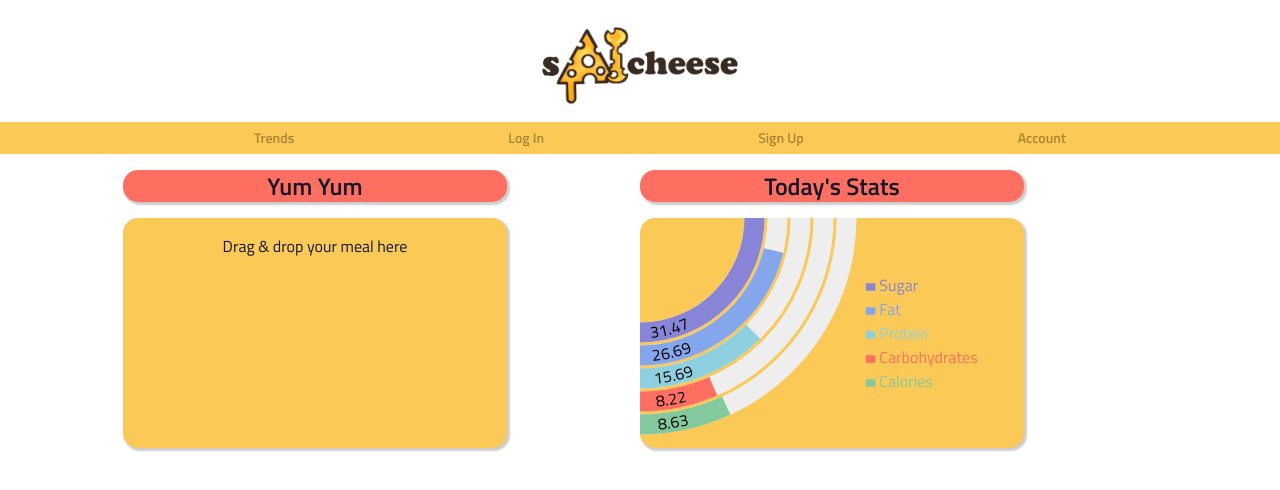
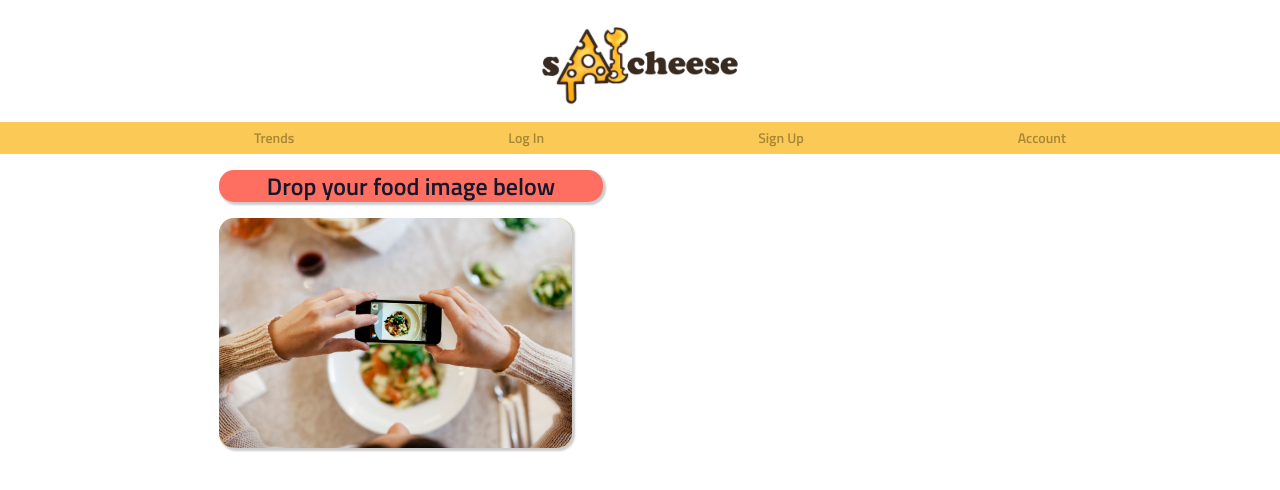
Before and after one commit to CanadianWall/bryce-borer-capstone, a React (Create React App) app: page / in a window 1280 px wide. Shown: the top 490 px of the page. Built offline with nearby package versions, Linux system fonts and the light colour scheme.

Commit message:
added a chart for the Trends page. Need to use real data next

```diff
--- a/src/components/Chart/Chart.js
+++ b/src/components/Chart/Chart.js
@@ -1,6 +1,6 @@
 import "./Chart.scss";
 import axios from "axios";
-import React, { PureComponent, useEffect } from 'react';
+import React, { PureComponent, useEffect, useState } from 'react';
 import { RadialBarChart, RadialBar, Legend, PolarAngleAxis, ResponsiveContainer } from 'recharts';
 
 
@@ -8,45 +8,61 @@ import { RadialBarChart, RadialBar, Legend, PolarAngleAxis, ResponsiveContainer
 const Chart = (props) => {
 
   const baseUrl = "http://localhost:8080";
-    const accountUrl = `${baseUrl}/account`;
+  const accountURL = `${baseUrl}/user`;
+  const [userInfo, setUserInfo] = useState({});
+  const [hasLoaded, setHasLoaded] = useState(false);
 
 
-    useEffect(() => {
+  // useEffect(() => {
+  //   axios.get(accountURL)
+  //     .then((res) => {
+  //       setUserInfo(res.data[0])
+  //       setHasLoaded(true)
+  //     })
+  //     .catch((error) => {
+  //       console.error(error);
+  //     });
+  // }, []);
 
-    }, []);
+  // const foodData (() => {
 
-
-
+  // })
 
   const data = [
     {
-    name: 'Sugar',
-    uv: 31.47,
-    pv: 2400,
+      name: `Empty`,
+      uv: 1,
+      pv: 0,
+      fill: '#fbc956',
+    },
+    {
+      name: `Sugar: ${props.foodMacros.sugar}g`,
+      uv: (props.foodMacros.sugar/35),
+      pv: props.foodMacros.sugar,
       fill: '#8884d8',
     },
     {
-    name: 'Fat',
-    uv: 26.69,
-    pv: 4567,
+      name: `Fat: ${props.foodMacros.fat}g`,
+      uv: (props.foodMacros.fat/50),
+      pv: props.foodMacros.fat,
       fill: '#83a6ed',
     },
     {
-    name: 'Protein',
-    uv: 15.69,
-    pv: 1398,
+      name: `Protein: ${props.foodMacros.protein}g`,
+      uv: (props.foodMacros.protein/175),
+      pv: props.foodMacros.protein,
       fill: '#8dd1e1',
     },
     {
-    name: 'Carbohydrates',
-    uv: 8.22,
-    pv: 9800,
+      name: `Carbs: ${props.foodMacros.carbs}g`,
+      uv: (props.foodMacros.carbs/225),
+      pv: props.foodMacros.carbs,
       fill: '#ff6f61',
     },
     {
-    name: 'Calories',
-    uv: 8.63,
-    pv: 3908,
+      name: `Calories: ${props.foodMacros.calories}kcal`,
+      uv: (props.foodMacros.calories/2074),
+      pv: props.foodMacros.calories,
       fill: '#82ca9d',
     },
   ];
@@ -54,7 +70,7 @@ const data = [
   const style = {
     top: '50%',
     right: 0,
-  transform: 'translate(-100%, -150%)',
+    transform: 'translate(-70%, -120%)',
     lineHeight: '24px',
   };
 
@@ -66,7 +82,7 @@ const style = {
     <RadialBarChart
       cx="0%"
       cy="0%"
-        innerRadius= "50%"
+      innerRadius="20%"
       outerRadius="100%"
       width={470}
       height={470}
@@ -78,7 +94,7 @@ const style = {
     >
       <RadialBar
         minAngle={15}
-            label={{ position: 'insideStart', fill: '#000' }}
+        //label={{ position: 'insideStart', fill: '#000' }}
         background
         ClockWise
         dataKey="uv"
--- a/src/components/MealProcessing/MealProcessing.js
+++ b/src/components/MealProcessing/MealProcessing.js
@@ -69,8 +69,8 @@ const MealProcessing = ({ foodMacros, updateFoodMacros }) => {
 
 
   return (
-    <main>
-      <section>
+    <main className="meal">
+      <section className="meal">
         <div
           onDrop={handleDrop}
           onDragOver={handleDragOver}
@@ -84,7 +84,7 @@ const MealProcessing = ({ foodMacros, updateFoodMacros }) => {
 
             />
           ) : (
-            <p>Drag & drop your meal here</p>
+            <p></p>
           )}
         </div>
 
--- a/src/components/MealProcessing/MealProcessing.scss
+++ b/src/components/MealProcessing/MealProcessing.scss
@@ -1,5 +1,6 @@
 @import "../../styles/partials/_mixins.scss";
 @import "../../styles/partials/_variables.scss";
+// @import "../../assets/images/food-camera.jpg";
 
 .food {
     width: 100%;
@@ -14,8 +15,11 @@
     }
 }
 
+
+
 .meal {
     height: 100%;
+
     &__box {
         display: flex;
         border-radius: 8px;
@@ -23,12 +27,17 @@
         justify-content: center;
         cursor: pointer;
         height: 230px;
+        width: 353px;
+        background: url("../../assets/images/food-camera.jpg");
+        -webkit-background-size: cover;
+        -moz-background-size: cover;
+        -ms-background-size: cover;
+        -o-background-size: cover;
+        background-size: cover;
 
-        @include tablet{
+        @include tablet {}
 
-        }
-
-        &--image{
+        &--image {
             height: 100%;
             width: 100%;
             object-fit: cover;
--- a/src/pages/Account/Account.js
+++ b/src/pages/Account/Account.js
@@ -13,6 +13,13 @@ function Account() {
     setUserInfo(prevState => ({
       ...prevState.name,
       name: event.target.value
+    }))
+  };
+
+  const handleChangeEmail = (event) => {
+    setUserInfo(prevState => ({
+      ...prevState.email,
+      email: event.target.value
     }))
   };
 
@@ -32,6 +39,9 @@ function Account() {
     .then((res) => {
       console.log("patch confirmed!")
       console.log(res)
+    })
+    .catch((e) => {
+      console.log(e)
     })
   }
 
@@ -54,6 +64,16 @@ function Account() {
             value={userInfo.name}
             onChange={handleChangeName}
           />
+          <br/>
+          <label className="form--title">Email</label>
+          <input
+            className="form__input"
+            placeholder={userInfo.email}
+            name="itemQuantity"
+            htmlform="itemQuantity"
+            value={userInfo.email}
+            onChange={handleChangeEmail}
+          />
           {/* <span
             className={`errorMsg ${error.qtyError ? "errorMsg--invalid-input" : ""
               }`}
@@ -61,6 +81,7 @@ function Account() {
             <img src={ErrorIcon} alt="Error Icon" />
             This field must be a non-zero integer
           </span> */}
+          <br/>
           <button className="form--save">Update</button>
         </form>
       </main>
--- a/src/pages/Home/Home.js
+++ b/src/pages/Home/Home.js
@@ -48,21 +48,18 @@ const Home = () => {
         <main className="home">
             <div className="home--wrapper">
                 <div className="home__box">
-                    <h2 className="home__box--title"> Yum Yum</h2>
-                    <div className="home__box--content">
+                    <h2 className="home__box--title"> Drop your food image below</h2>
+                    <div className="home__box__content">
+
+                        <div className="home__box__content">
                             <MealProcessing
                                 foodMacros={foodMacros}
                                 updateFoodMacros={updateFoodMacros}
                             />
+
                         </div>
                     </div>
-                <div className="home__box">
-                    <h2 className="home__box--title"> Today's Stats</h2>
-                    <div className="home__box--content">
-                    <Chart />
                 </div>
-                </div>
-
                 {foodMacros.foodName ? (
                     <div className="home__box">
                         <div className="home__box--title">
@@ -75,7 +72,7 @@ const Home = () => {
                             </h2>
 
                         </div>
-                        <div className="home__box--content">
+                        <div className="home__box__content">
                             <h3 className="food__facts"> Here are some food facts on your meal:</h3>
                             <h4 className="food__facts--info"> Portion size: {foodMacros.size}g</h4>
                             <h4 className="food__facts--info"> Calories: {foodMacros.calories}kcal</h4>
@@ -83,7 +80,7 @@ const Home = () => {
                             <h4 className="food__facts--info"> Proteins: {foodMacros.protein}g</h4>
                             <h4 className="food__facts--info"> Sugars: {foodMacros.sugar}g</h4>
                             <div className="food--button--wrapper">
-                            <button className="food--button" onClick={()=>(
+                                <button className="food--button" onClick={() => (
                                     handleFoodLogging(
                                         foodMacros.foodName,
                                         foodMacros.size,
@@ -99,6 +96,14 @@ const Home = () => {
 
                     </div>
                 ) : (<div></div>)}
+                 {foodMacros.foodName ? (<div className="home__box">
+                    <h2 className="home__box--title"> Today's Stats</h2>
+                    <div className="home__box__content">
+                        <Chart foodMacros={foodMacros} />
+                    </div>
+                </div>) : (<div></div>)}
+
+
 
             </div>
 
--- a/src/pages/Home/Home.scss
+++ b/src/pages/Home/Home.scss
@@ -27,7 +27,8 @@
 
     &__box {
 
-        width: calc(100% - ($mobile-margin)*2);
+        //width: calc(100% - ($mobile-margin)*2);
+        width: 353px;
         // padding: $mobile-margin;
 
         @include tablet {
@@ -42,13 +43,14 @@
             box-shadow: 2px 2px 2px 1px rgb(0 0 0 / 20%);
         }
 
-        &--content {
-            // width: 230px;
+        &__content {
+            width: 353px;
             height: 230px;
             background-color: $yellow;
             border-radius: 15px;
             margin-bottom: calc($mobile-margin/2);
             box-shadow: 2px 2px 2px 1px rgb(0 0 0 / 20%);
+            overflow: hidden;
         }
     }
 }
@@ -72,11 +74,12 @@
     }
 
     &__facts {
-
+        padding: $mobile-margin;
         display: flex;
+        margin:0;
 
         &--info {
-
+            padding: 4px 0 0 $mobile-margin;
             display: flex;
             margin: 0;
         }
@@ -102,7 +105,7 @@
     transition: 0.5s;
     overflow: hidden;
     box-shadow: 2px 2px 2px 1px rgb(0 0 0 / 20%);
-    background-color: $yellow;
+    background-color: $orange;
 
     &--wrapper{
         display:flex;
@@ -112,17 +115,17 @@
 
     // Shine animation for hover
     &:hover {
-        background-color: $orange;
+        background-color: #82ca9d;
         /* Change the background color on hover */
         color: #fff;
         /* Change the text color on hover */
         transition: background-color 0.5s ease, color 0.5s ease;
     }
 
+
     &:nth-child(2):hover {
         background: #ff3c7f;
     }
-
     &::before {
         content: '';
         position: absolute;
```
Also changed, not shown: src/pages/Trends/Trends.js (+112 -2 lines), src/styles/partials/_global.scss (+0 -10 lines), src/assets/images/food-camera.jpg (added). Lines whose indentation alone changed are shown as unchanged.
